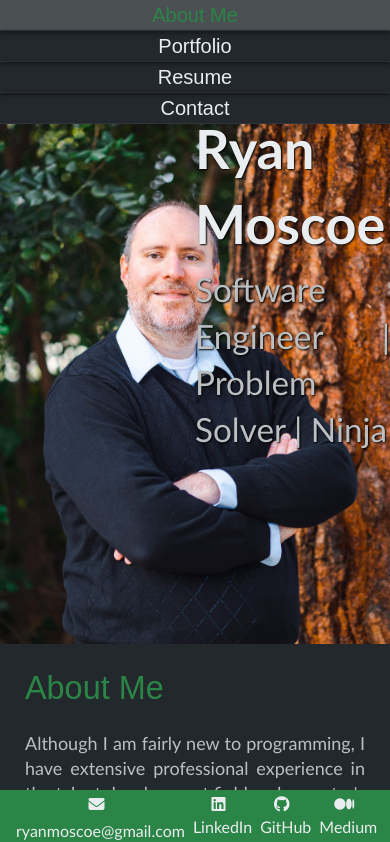
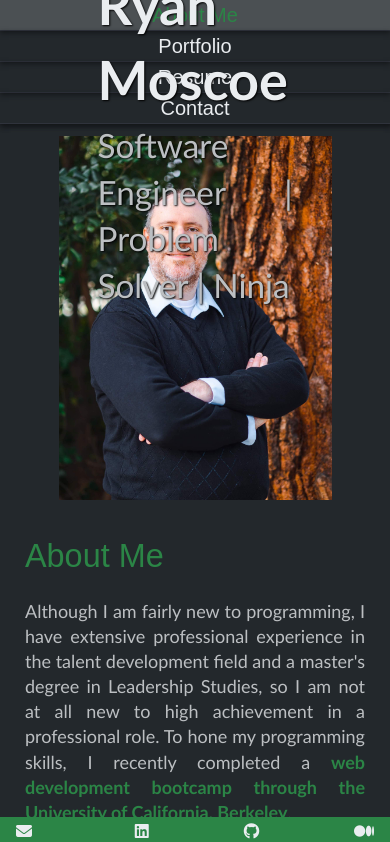
Before and after one commit to rmoscoe/my-portfolio, a React app: page / in a window 390 px wide. Shown: the top 842 px of the page. Built offline with nearby package versions, Linux system fonts and the light colour scheme.

Commit message:
shrink headshot on mobile

```diff
--- a/src/App.js
+++ b/src/App.js
@@ -15,7 +15,8 @@ function App() {
     <>
       <Header currentPage={currentPage} handlePageChange={handlePageChange} />
       <main>
-        <div className="is-hidden-tablet is-relative">
+        <div className="is-hidden-tablet is-relative is-flex is-justify-content-center my-3">
+          <div className="w70">
             <div className="image-container">
               <img className="headshot" src="./images/Headshot_rectangular.jpg"
                 alt="professional headshot" />
@@ -23,6 +24,7 @@ function App() {
             <div className="container is-overlay is-align-self-center has-background-transparent">
               <h1 className="has-background-transparent shadow">Ryan Moscoe</h1>
               <p className="headline-mobile has-background-transparent shadow">Software Engineer | Problem Solver | Ninja</p>
+            </div>
           </div>
         </div>
         <section id="hero" className="is-hidden-mobile">
--- a/src/assets/css/style.css
+++ b/src/assets/css/style.css
@@ -37,6 +37,10 @@ body {
     margin-bottom:2% !important;
     padding-top:60px !important;
     margin-top:2% !important;
+}
+
+.w70 {
+    width: 70%;
 }
 
 .hero-img {
@@ -113,8 +117,8 @@ h3 {
     position: absolute !important;
     top: 50%;
     left: 50%;
-    transform:translate(-50%);
-    transform:translateY(-50%);
+    -webkit-transform: translate(-50%, -50%) !important;
+    transform: translate(-50%, -50%) !important;
 }
 
 .has-background-transparent {
--- a/src/components/footer.js
+++ b/src/components/footer.js
@@ -11,25 +11,25 @@ export default function Footer() {
                         <span className="contact-icon mr-2 is-size-6-touch">
                             <i className="fa-solid fa-envelope is-size-6-touch"></i>
                         </span>
-                        <span className="is-size-6-touch">ryanmoscoe@gmail.com</span>
+                        <span className="is-size-6-touch is-hidden-mobile">ryanmoscoe@gmail.com</span>
                     </a>
                 </li>
                 <li>
                     <a href="https://www.linkedin.com/in/ryan-moscoe-8652973/" target="_blank" rel="noreferrer">
                         <i className="fa-brands fa-linkedin is-size-6-touch"></i>
-                        <span className="ml-2 is-size-6-touch">LinkedIn</span>
+                        <span className="ml-2 is-size-6-touch is-hidden-mobile">LinkedIn</span>
                     </a>
                 </li>
                 <li>
                     <a href="https://github.com/rmoscoe" target="_blank" rel="noreferrer">
                         <i className="fa-brands fa-github is-size-6-touch"></i>
-                        <span className="ml-2 is-size-6-touch">GitHub</span>
+                        <span className="ml-2 is-size-6-touch is-hidden-mobile">GitHub</span>
                     </a>
                 </li>
                 <li>
                     <a href="https://medium.com/@ryanmoscoe" target="_blank" rel="noreferrer">
                         <i className="fa-brands fa-medium is-size-6-touch"></i>
-                        <span className="ml-2 is-size-6-touch">Medium</span>
+                        <span className="ml-2 is-size-6-touch is-hidden-mobile">Medium</span>
                     </a>
                 </li>
             </ul>
```
Lines whose indentation alone changed are shown as unchanged.
